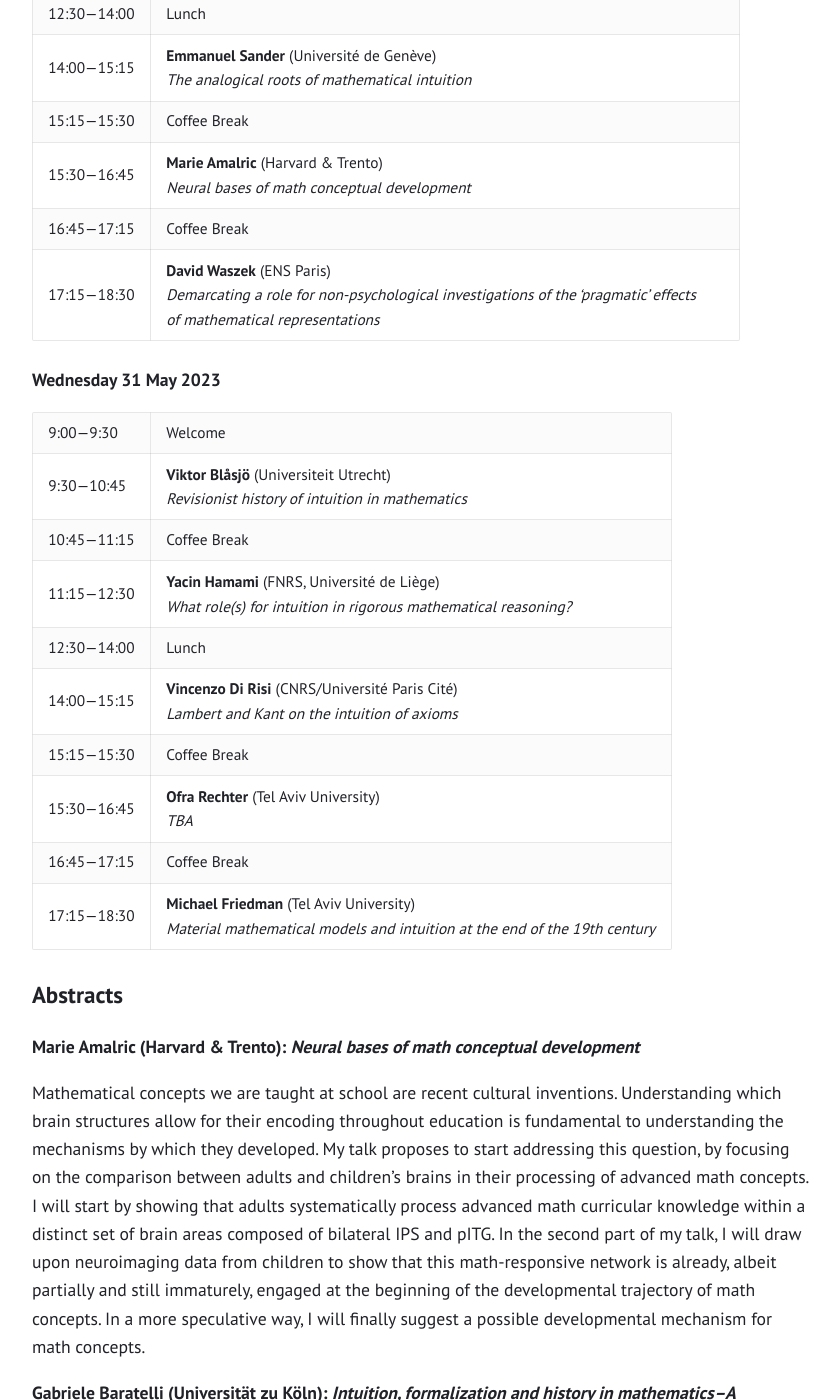
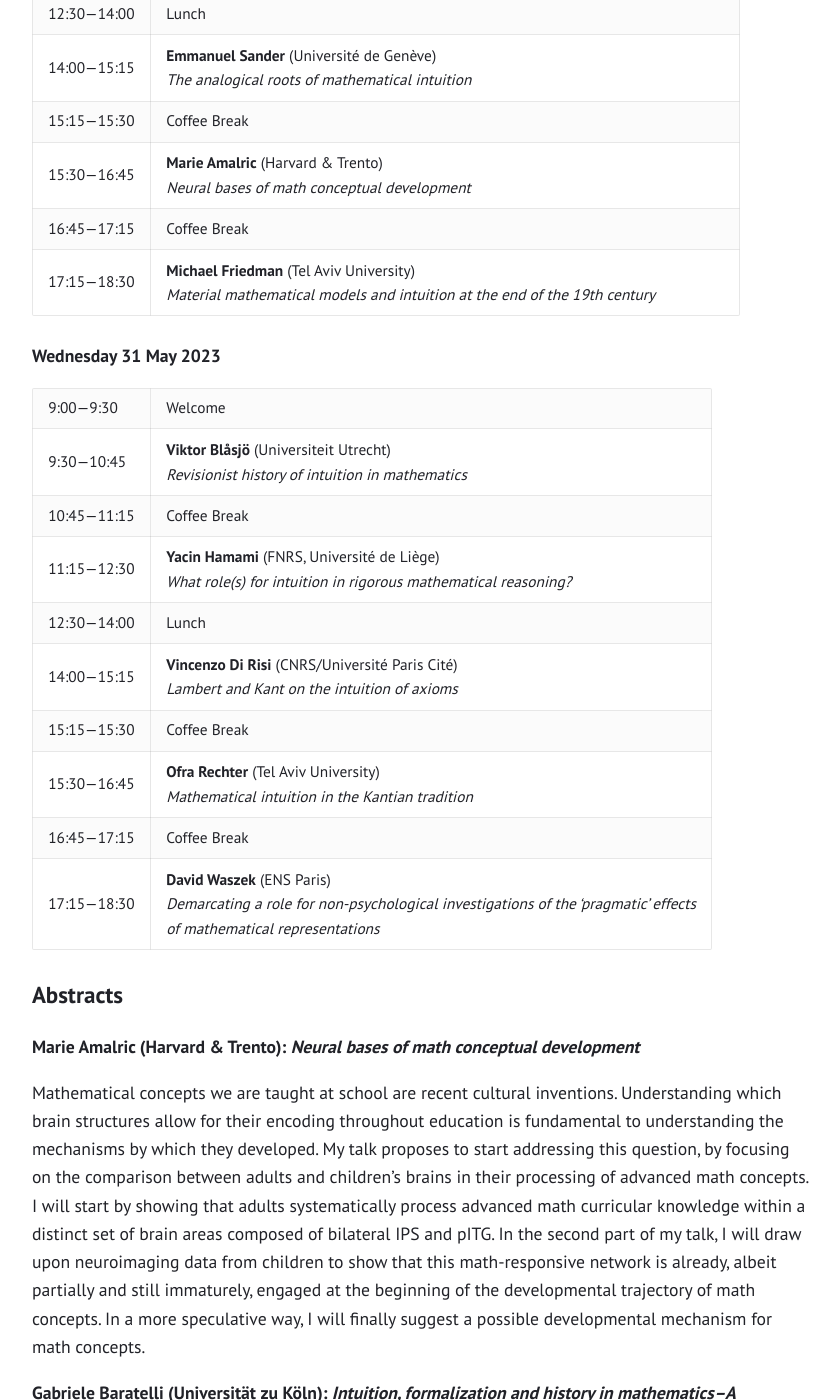
Before and after one commit to yhamami/mathematical-intuition-workshops, a Jekyll site: the page built from nancy-program.md, in a window 1280 px wide and 1400 px high, scrolled down 464 px. Shown: the whole window, without its empty margins (219-1059 px from the left). Built offline with Jekyll 4.4.1, drawn with Linux system fonts in a browser that asks for light colours; some of the changed text lies outside the part shown.

Commit message:
fix: program

```diff
--- a/nancy-program.md
+++ b/nancy-program.md
@@ -19,8 +19,7 @@ layout: page
 | 15:15—15:30 | Coffee Break |
 | 15:30—16:45 | **Marie Amalric** (Harvard & Trento) <br /> _Neural bases of math conceptual development_ |
 | 16:45—17:15 | Coffee Break |
-| 17:15—18:30| **David Waszek** (ENS Paris) <br /> _Demarcating a role for non-psychological investigations of the ‘pragmatic’ effects <br /> of mathematical representations_ |
-
+| 17:15—18:30| **Michael Friedman** (Tel Aviv University) <br /> _Material mathematical models and intuition at the end of the 19th century_|
 
 
 **Wednesday 31 May 2023**
@@ -34,9 +33,11 @@ layout: page
 | 12:30—14:00 | Lunch |
 | 14:00—15:15 | **Vincenzo Di Risi** (CNRS/Université Paris Cité) <br /> _Lambert and Kant on the intuition of axioms_ |
 | 15:15—15:30 | Coffee Break |
-| 15:30—16:45 | **Ofra Rechter** (Tel Aviv University) <br /> _TBA_ |
+| 15:30—16:45 | **Ofra Rechter** (Tel Aviv University) <br /> _Mathematical intuition in the Kantian tradition_ |
 | 16:45—17:15 | Coffee Break |
-| 17:15—18:30| **Michael Friedman** (Tel Aviv University) <br /> _Material mathematical models and intuition at the end of the 19th century_|
+| 17:15—18:30| **David Waszek** (ENS Paris) <br /> _Demarcating a role for non-psychological investigations of the ‘pragmatic’ effects <br /> of mathematical representations_ |
+
+
 
 
 
@@ -90,7 +91,9 @@ As everyone knows, it has been common in mathematics since the turn of the twent
 
 For Edmund Husserl, intuition is opposed to mere symbolic presentation. Knowledge is only possible when meaning intentions are "fulfiled" by some intuition that provides an object in accordance with those intentions. Now, what does that mean in the case of mathematical knowledge? Husserl himself must admit that most of mathematics - both in arithmetics and in geometry - is made of symbolic presentations. Does that mean that it does not deliver any knowledge? Husserl's theory of "manifolds" as objectual counterparts of formal systems is an attempt to answer this question.
 
-**Ofra Rechter (Tel Aviv University): _TBA_**
+**Ofra Rechter (Tel Aviv University): _Mathematical intuition in the Kantian tradition_**
+
+In this talk I consider the question whether a notion of intuition derived from Kant’s philosophy of arithmetic can be mathematical.
 
 **Emmanuel Sander (Université de Genève): _The analogical roots of mathematical intuition_**
 
```
